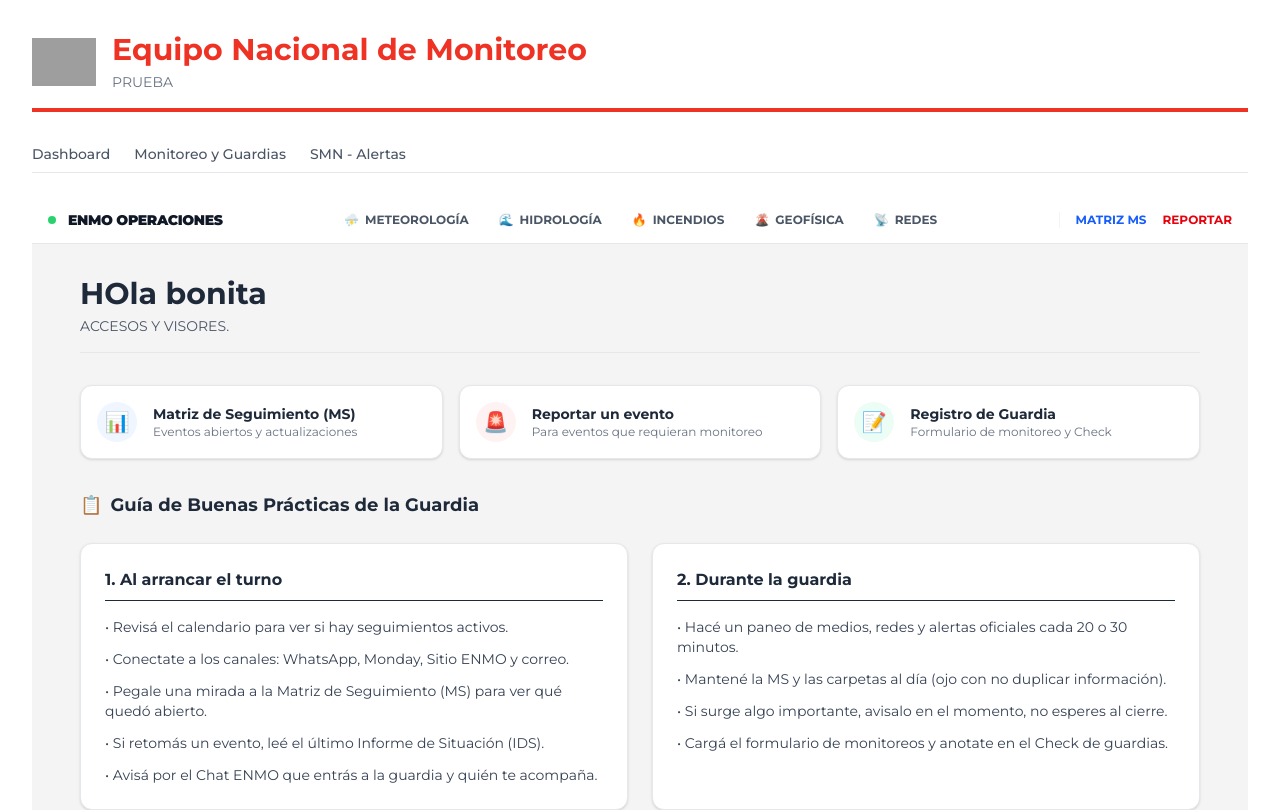
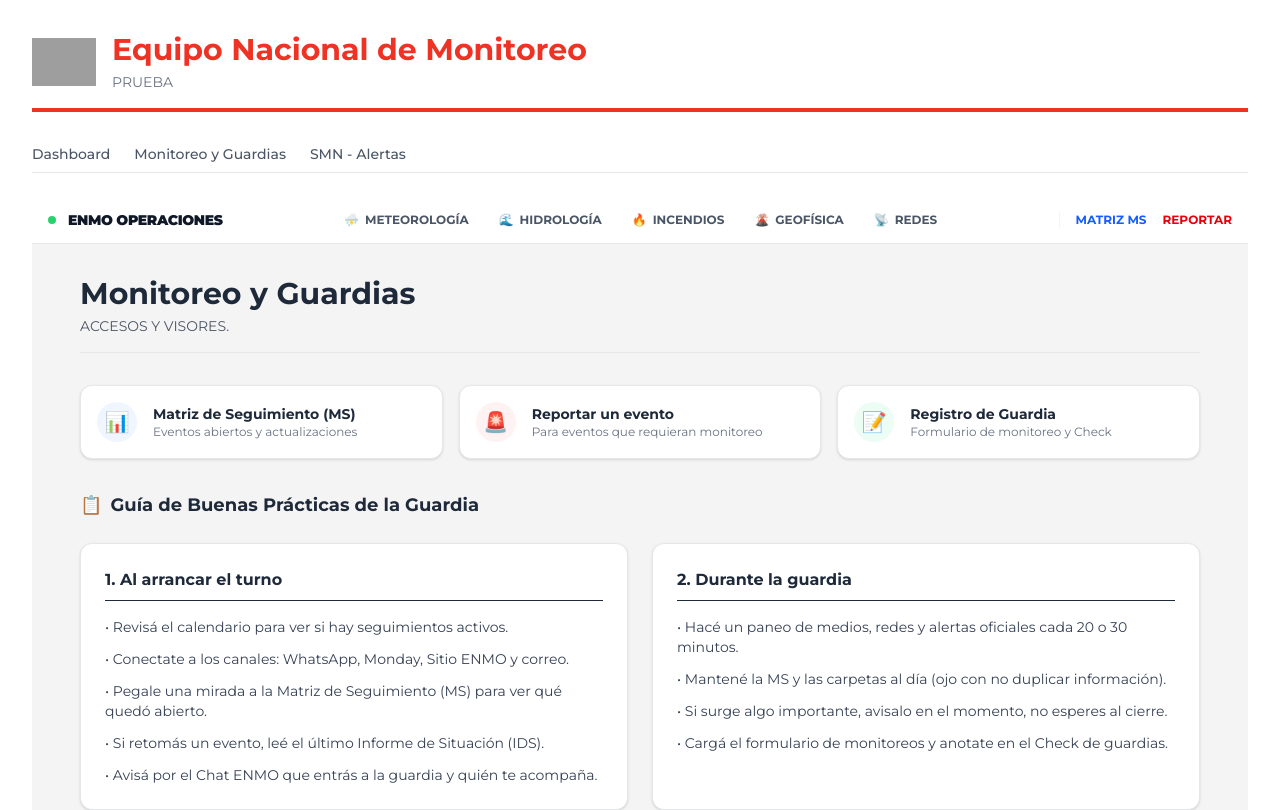
Before and after one commit to Shennko1/cruz-roja-argentina-panel, a Next.js app: page /monitoreo-guardia in a window 1280 px wide. Shown: the top 810 px of the page. Built offline with nearby package versions, Linux system fonts and the light colour scheme; grey boxes are pictures that could not be loaded.

Commit message:
Update page.js

```diff
--- a/app/monitoreo-guardia/page.js
+++ b/app/monitoreo-guardia/page.js
@@ -7,7 +7,7 @@
 
       {/* Encabezado */}
       <div className="border-b border-gray-200 pb-4">
-        <h2 className="text-3xl font-bold text-gray-800">HOla bonita</h2>
+        <h2 className="text-3xl font-bold text-gray-800">Monitoreo y Guardias</h2>
         <p className="text-gray-600 text-sm mt-1">
           ACCESOS Y VISORES.
         </p>
```
